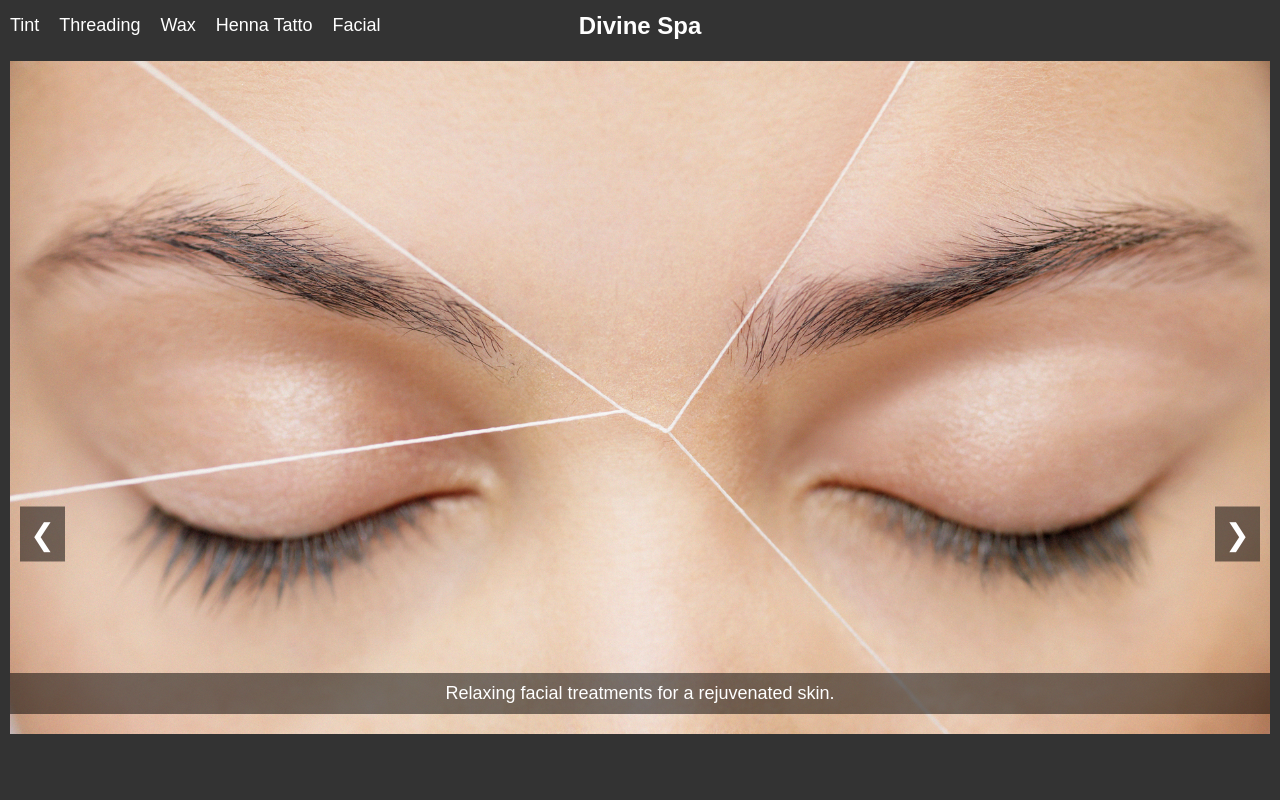
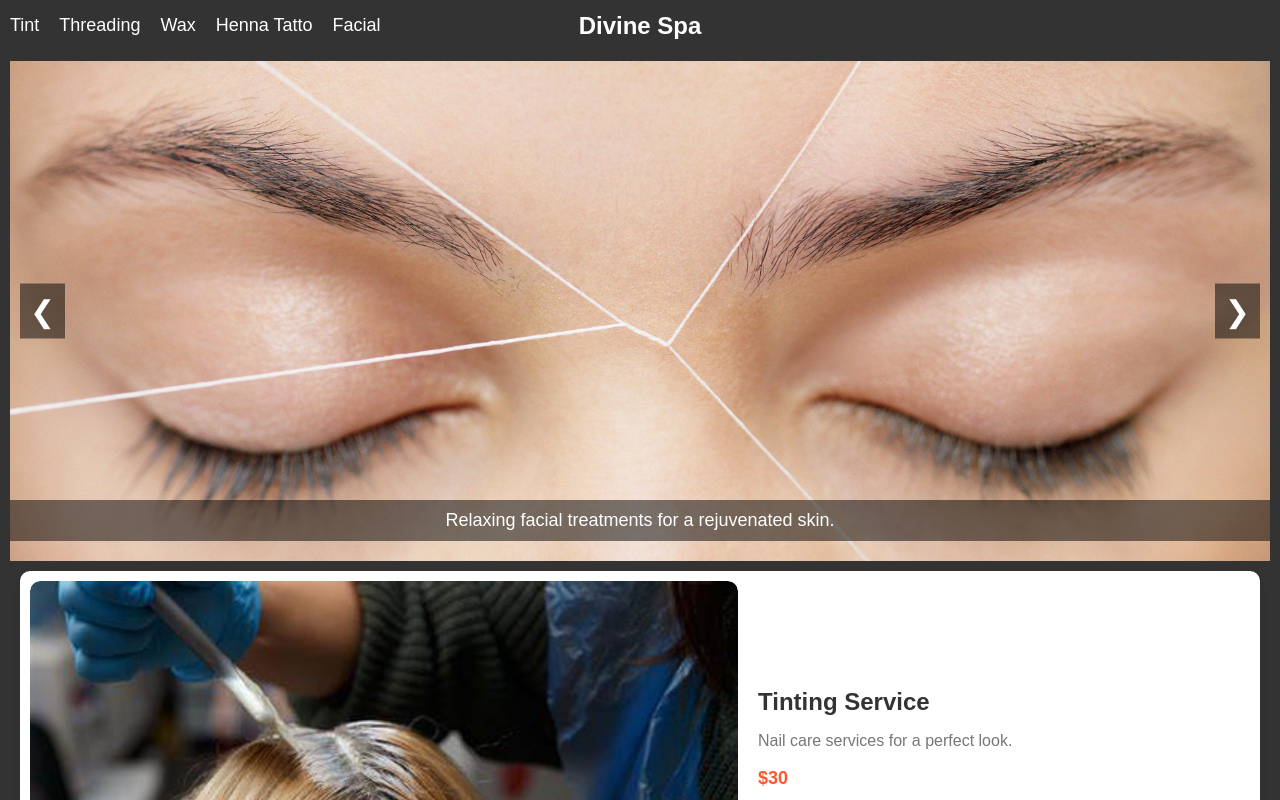
Before and after one commit to nbbhatta143/awesome-spa, a React (Create React App) app: page / in a window 1280 px wide. Shown: the top 800 px of the page. Built offline with nearby package versions, Linux system fonts and the light colour scheme.

Commit message:
carousel image height adjusted

```diff
--- a/src/style/Carousel.css
+++ b/src/style/Carousel.css
@@ -25,7 +25,7 @@
 /* Image Styling */
 .carousel-image img {
   width: 100%;
-  height: 50%; /* Ensure image fills the height of the container */
+  height: 500px; /* Ensure image fills the height of the container */
   object-fit: cover; /* Ensures image covers the entire div without distortion */
 }
 
```
